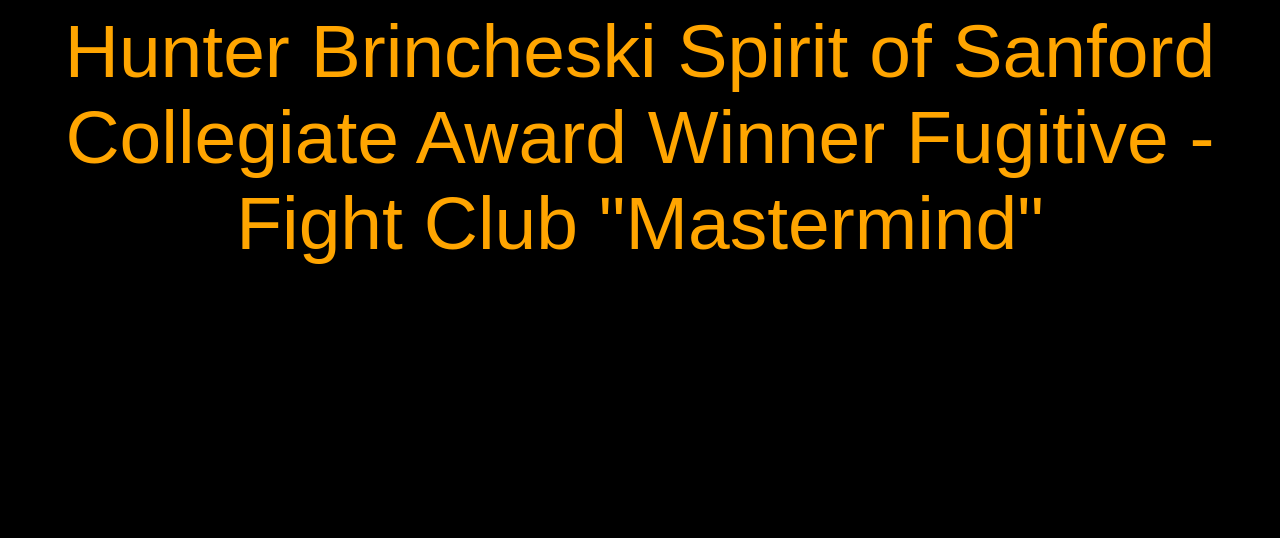
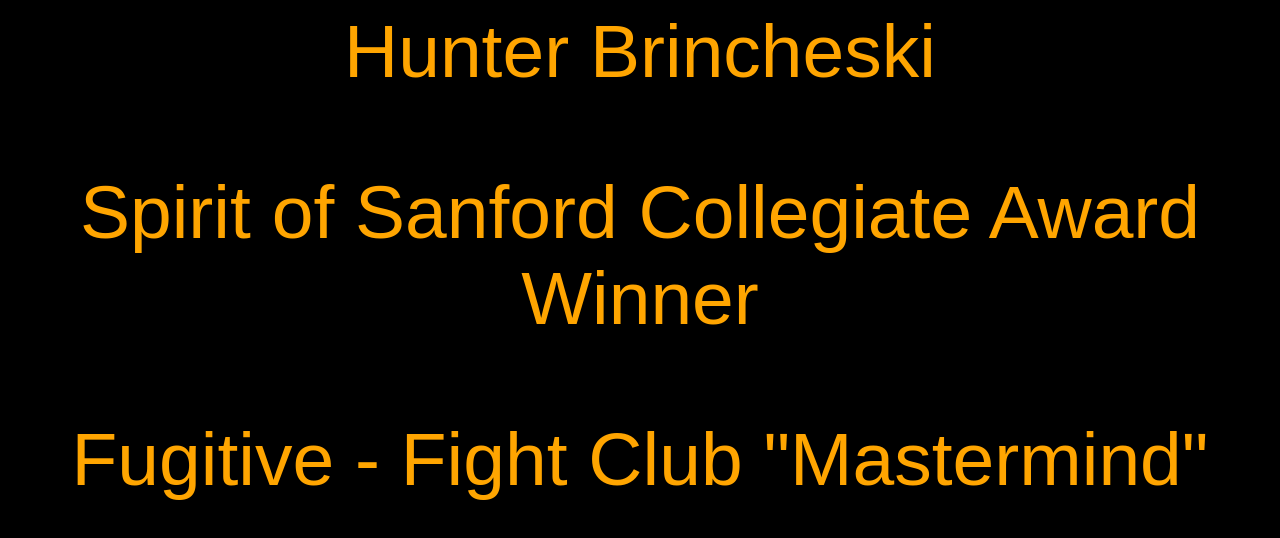
Before and after one commit to htb09/0, a plain HTML site: page index.html in a window 1280 px wide. Drawn offline with Linux system fonts and the light colour scheme.

Commit message:
Update index.html

```diff
--- a/index.html
+++ b/index.html
@@ -16,9 +16,13 @@
     Hunter Brincheski
 </body>
 <body>
-    Spirit of Sanford Collegiate Award Winner
+    <P>
+        Spirit of Sanford Collegiate Award Winner
+    </P>
 </body>
 <body>
+    <P>
     Fugitive - Fight Club "Mastermind"
+    </P>
 </body>
 </html>
```
